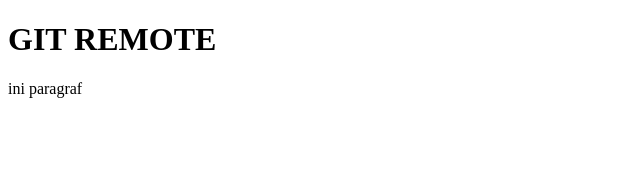
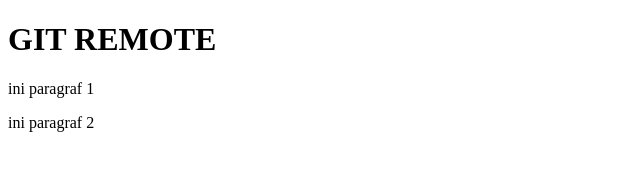
Before and after one commit to kudoshinichi10/shinichiRepositry, a plain HTML site: page index.html in a window 1280 px wide. Shown: the whole page, without its empty margins (0-640 px from the left). Drawn offline with Linux system fonts and the light colour scheme.

Commit message:
menambahkan paragraf 2 di file index.html

```diff
--- a/index.html
+++ b/index.html
@@ -8,6 +8,7 @@
 </head>
 <body>
     <h1>GIT REMOTE</h1>
-    <p>ini paragraf</p>
+    <p>ini paragraf 1</p>
+    <p>ini paragraf 2</p>
 </body>
 </html>
```
